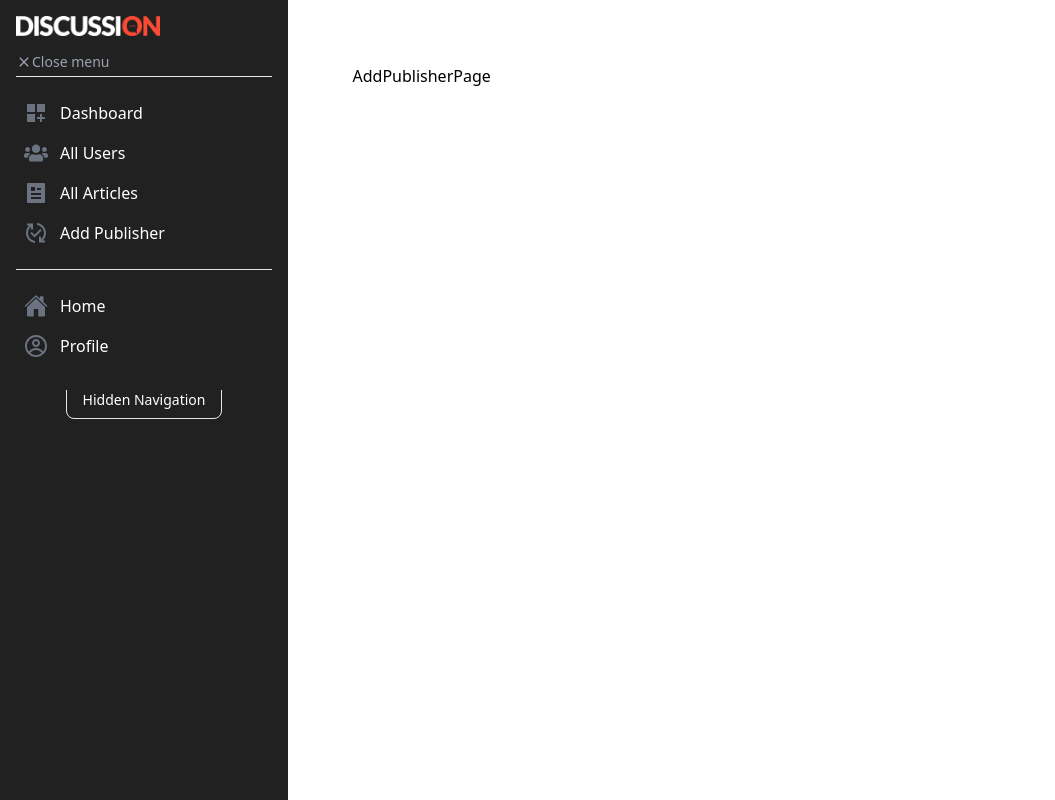
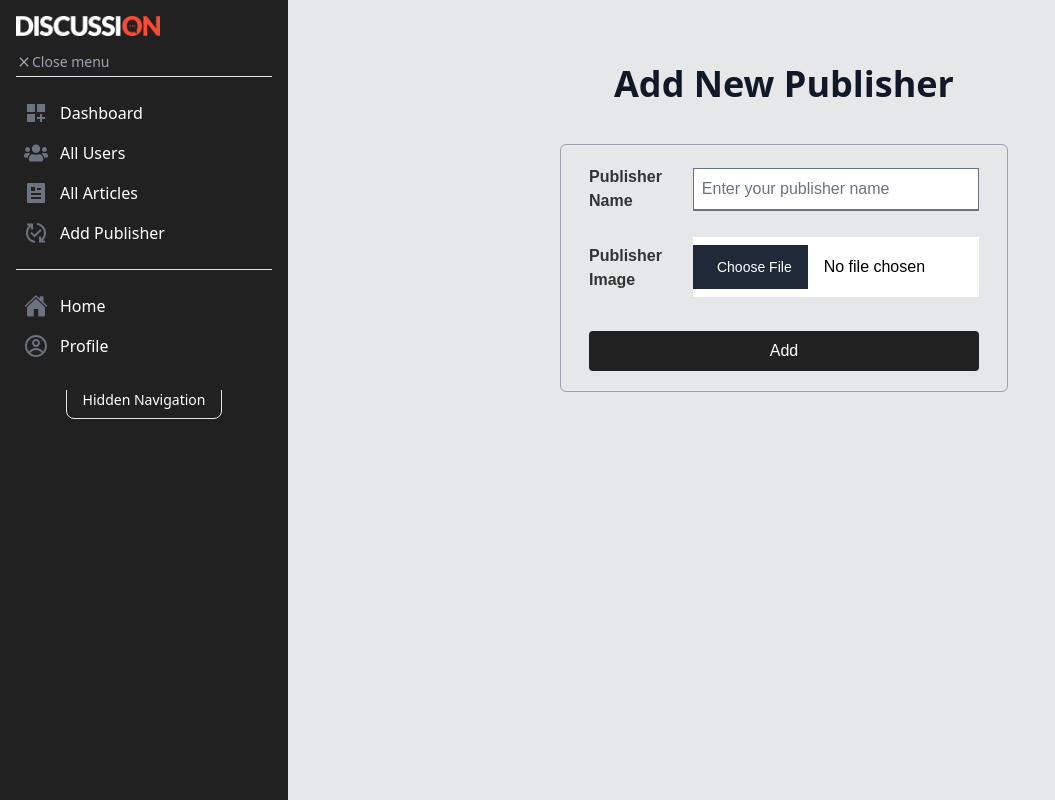
Before and after one commit to 44fahadhasan/b9a12-client-side-44fahadhasan, a React (Vite) app in the folder b9a12-client-side-44fahadhasan/: page /Dashboard/Add-Publisher in a window 1280 px wide. Shown: the whole page, without its empty margins (0-1055 px from the left). Built offline with nearby package versions, Linux system fonts and the light colour scheme; no server answers.

Commit message:
publiser page all done

```diff
--- a/b9a12-client-side-44fahadhasan/src/layouts/Dashboard.jsx
+++ b/b9a12-client-side-44fahadhasan/src/layouts/Dashboard.jsx
@@ -32,7 +32,7 @@ const Dashboard = () => {
       </section>
 
       {/* dynamic page render here */}
-      <section className="grow">
+      <section className="grow bg-[#E6E7E8]">
         <Outlet />
       </section>
     </main>
--- a/b9a12-client-side-44fahadhasan/src/pages/DashboardPages/AddPublisherPage/AddPublisherPage.jsx
+++ b/b9a12-client-side-44fahadhasan/src/pages/DashboardPages/AddPublisherPage/AddPublisherPage.jsx
@@ -1,9 +1,132 @@
+import { Field, Input, Label } from "@headlessui/react";
+import { useState } from "react";
+import { useForm } from "react-hook-form";
+import toast from "react-hot-toast";
+import Swal from "sweetalert2";
 import ContainerBox from "../../../components/ContainerBox/ContainerBox";
+import LoadingButtion from "../../../components/LoadingButtion/LoadingButtion";
+import SectionContent from "../../../components/SectionContent/SectionContent";
+import useAxiosPublic from "../../../hooks/useAxiosPublic";
+import imgFileToUrl from "../../../utils/urlConverter";
 
 const AddPublisherPage = () => {
+  const [loading, setLoading] = useState(false);
+
+  const axiosPublic = useAxiosPublic();
+
+  // react from start
+  const {
+    register,
+    handleSubmit,
+    resetField,
+    formState: { errors },
+  } = useForm();
+
+  const onSubmit = async (data) => {
+    setLoading(true);
+    // get data from input
+    const name = data?.name;
+    const imageFile = data?.imageFile[0];
+
+    try {
+      // get img url form img hosting api
+      const imageUrl = await imgFileToUrl(imageFile);
+
+      const publisherData = {
+        name,
+        image: imageUrl,
+      };
+
+      axiosPublic
+        .post("/publishers", publisherData)
+        .then((res) => {
+          if (res?.data?.acknowledged) {
+            Swal.fire({
+              title: "Success!",
+              text: "Publisher added successfully",
+              icon: "success",
+              confirmButtonText: "Done",
+              confirmButtonColor: "#212121",
+            });
+
+            setLoading(false);
+
+            // clear from filed
+            resetField("title");
+            resetField("imageFile");
+          }
+        })
+        .catch((error) => {
+          toast.error(error?.message);
+          setLoading(false);
+        });
+
+      //
+    } catch (error) {
+      toast.error(error?.message);
+      setLoading(false);
+    }
+  };
+
+  // react from end
+
   return (
     <div>
-      <ContainerBox>AddPublisherPage</ContainerBox>
+      <ContainerBox>
+        <SectionContent title={"Add New Publisher"} />
+
+        <div className="mt-10">
+          <form
+            onSubmit={handleSubmit(onSubmit)}
+            className="space-y-6  max-w-md mx-auto font-[sans-serif] border border-[#9CA3AF] rounded-md p-5 px-7"
+          >
+            {/* publisher name */}
+            <Field className="flex items-center">
+              <Label className="text-[#333] font-semibold w-36 text-base">
+                Publisher Name
+              </Label>
+              <Input
+                {...register("name", { required: true })}
+                type="text"
+                placeholder="Enter your publisher name"
+                className="px-2 py-2 w-full border-b-2 focus:border-[#333] outline-none text-base bg-white"
+              />
+            </Field>
+            {errors?.name?.type === "required" && (
+              <span className="text-[#FB4C35] text-xs">
+                Name can&apos;t be empty
+              </span>
+            )}
+
+            {/* img */}
+            <Field className="flex items-center">
+              <Label className="text-[#333] font-semibold w-36 text-base">
+                Publisher Image
+              </Label>
+              <Input
+                {...register("imageFile", { required: true })}
+                accept="image/*"
+                type="file"
+                className="px-2 py-2 w-full border-b-2 focus:border-[#333] outline-none text-base bg-white"
+              />
+            </Field>
+            {errors?.imageFile?.type === "required" && (
+              <span className="text-[#FB4C35] text-xs">
+                Image can&apos;t be empty
+              </span>
+            )}
+
+            {/* submit button */}
+            <button
+              disabled={loading}
+              type="submit"
+              className="!mt-8 px-6 py-2 w-full bg-[#212121] hover:bg-[#333] text-base text-white mx-auto block rounded"
+            >
+              {loading ? <LoadingButtion label={"Loading"} /> : "Add"}
+            </button>
+          </form>
+        </div>
+      </ContainerBox>
     </div>
   );
 };
--- a/b9a12-client-side-44fahadhasan/src/pages/UserPages/AddArticlePage/AddArticlePage.jsx
+++ b/b9a12-client-side-44fahadhasan/src/pages/UserPages/AddArticlePage/AddArticlePage.jsx
@@ -92,7 +92,7 @@ const AddArticlePage = () => {
               text: "Article created successfully",
               icon: "success",
               confirmButtonText: "Done",
-              confirmButtonColor: "#6fbe00",
+              confirmButtonColor: "#212121",
             });
 
             setLoading(false);
```
